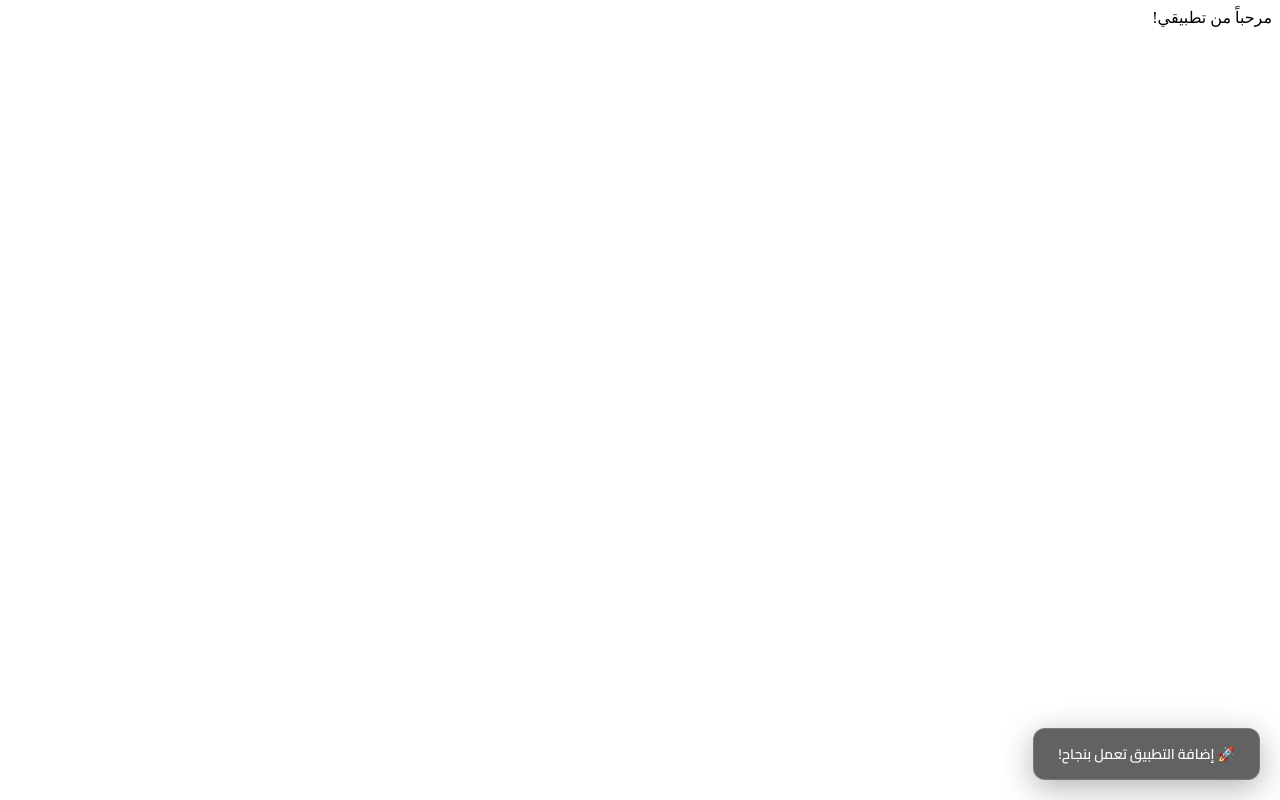
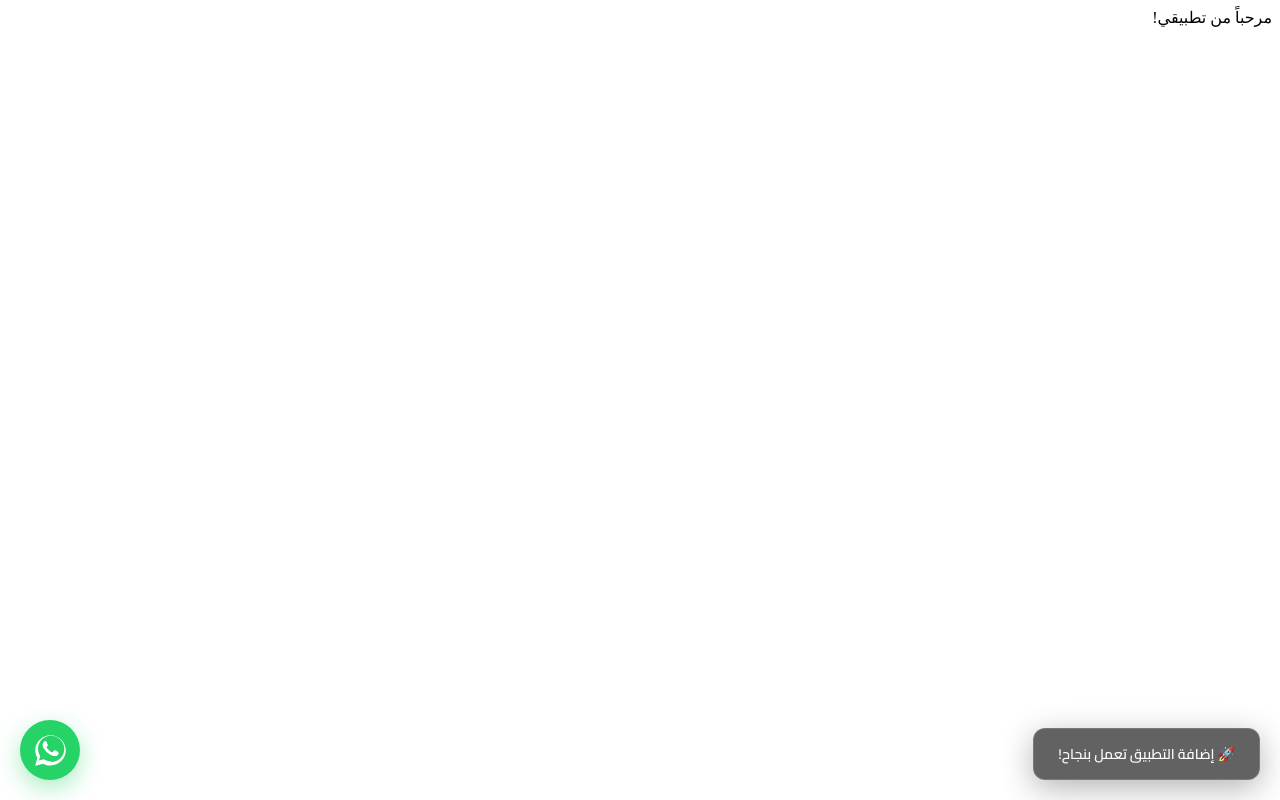
Before and after one commit to Abdo-Elsherbiny/salla-app-assets, a plain HTML site: page index.html in a window 1280 px wide. Drawn offline with Linux system fonts and the light colour scheme.

Commit message:
Whatsapp Wedgit

```diff
--- a/script.js
+++ b/script.js
@@ -12,3 +12,24 @@ badge.innerText = "🚀 إضافة التطبيق تعمل بنجاح!";
 
 // إدراج العنصر داخل الصفحة
 document.body.appendChild(badge);
+
+// --- إعدادات الواتساب ---
+// ضع رقم الهاتف هنا مسبوقاً بكود الدولة (مثال لمصر: 201XXXXXXXXX)
+const whatsappNumber = "201069785506";
+
+// إنشاء الرابط الخاص بالواتساب
+const waWidget = document.createElement("a");
+waWidget.className = "wa-widget"; // اسم الـ Block في BEM
+waWidget.href = `https://wa.me/${whatsappNumber}`;
+waWidget.target = "_blank";
+waWidget.rel = "noopener noreferrer"; // لحماية الأمان عند فتح تبويب جديد
+
+// حقن أيقونة SVG خفيفة الوزن ومحسنة
+waWidget.innerHTML = `
+    <svg class="wa-widget__icon" xmlns="http://www.w3.org/2000/svg" viewBox="0 0 448 512">
+        <path d="M380.9 97.1C339 55.1 283.2 32 223.9 32c-122.4 0-222 99.6-222 222 0 39.1 10.2 77.3 29.6 111L0 480l117.7-30.9c32.4 17.7 68.9 27 106.1 27h.1c122.3 0 224.1-99.6 224.1-222 0-59.3-25.2-115-67.1-157zM223.9 413.2c-32.6 0-64.6-8.8-92.7-25.3l-6.6-3.9-68.8 18 18.4-67.1-4.3-6.9c-18.6-29.6-28.4-64-28.4-98.2 0-104.5 85-189.5 189.6-189.5 52.1 0 101.1 20.3 138 57.2 36.9 36.9 57.2 85.9 57.2 138.1 0 104.5-85 189.5-189.5 189.5zm103.1-141.2c-5.7-2.8-33.5-16.5-38.7-18.4-5.2-1.9-9-2.8-12.8 2.8-3.8 5.7-14.7 18.4-18 22.2-3.3 3.8-6.6 4.3-12.3 1.4-5.7-2.8-23.9-8.8-45.5-28.1-16.8-15.1-28.1-32.9-30.9-38.6-2.8-5.7-.3-8.8 2.6-11.6 2.6-2.6 5.7-6.6 8.5-9.9 2.8-3.3 3.8-5.7 5.7-9.5 1.9-3.8.9-7.1-.5-9.9-1.4-2.8-12.8-30.9-17.5-42.3-4.6-11.2-9.2-9.7-12.8-9.9-3.3-.2-7.1-.2-10.9-.2-3.8 0-9.9 1.4-15.1 7.1-5.2 5.7-20.3 19.9-20.3 48.4 0 28.5 20.8 56.1 23.6 59.8 2.8 3.8 40.8 62.3 98.9 87.4 13.8 5.9 24.6 9.5 33 12.1 13.9 4.4 26.5 3.8 36.5 2.3 11.3-1.7 33.5-13.7 38.2-27 4.7-13.3 4.7-24.6 3.3-27-1.4-2.4-5.2-3.8-10.9-6.6z"/>
+    </svg>
+`;
+
+// إدراج العنصر داخل الصفحة
+document.body.appendChild(waWidget);
--- a/style.css
+++ b/style.css
@@ -21,3 +21,35 @@
   pointer-events: none;
   transition: all 0.3s ease;
 }
+
+/* WhatsApp Widget - BEM Methodology */
+.wa-widget {
+  position: fixed;
+  bottom: 20px;
+  left: 20px; /* تم وضعه في اليسار */
+  width: 60px;
+  height: 60px;
+  background-color: #25d366; /* لون الواتساب الرسمي */
+  color: #ffffff !important;
+  border-radius: 50%;
+  display: flex;
+  align-items: center;
+  justify-content: center;
+  text-decoration: none;
+  box-shadow: 0 8px 24px rgba(37, 211, 102, 0.4);
+  z-index: 999999;
+  transition:
+    transform 0.3s ease,
+    box-shadow 0.3s ease;
+}
+
+.wa-widget:hover {
+  transform: translateY(-5px) scale(1.05);
+  box-shadow: 0 12px 32px rgba(37, 211, 102, 0.6);
+}
+
+.wa-widget__icon {
+  width: 35px;
+  height: 35px;
+  fill: currentColor;
+}
```
